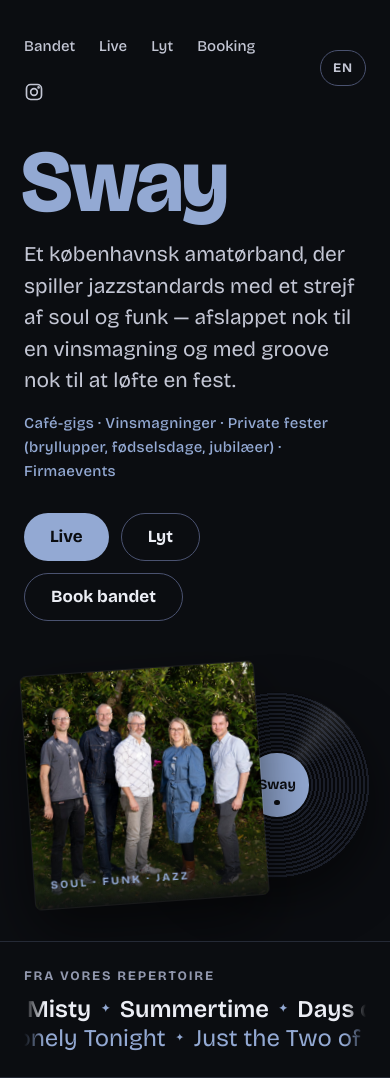
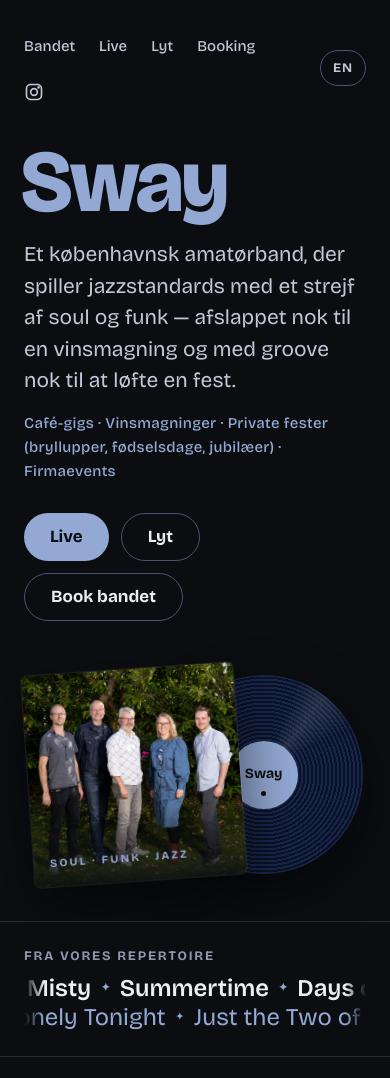
Before and after one commit to swaycph/swaycph-site, a plain HTML site: page index.html in a window 390 px wide. Shown: the top 1078 px of the page. Drawn offline with nearby package versions, Linux system fonts and the light colour scheme.

Commit message:
Bigger navy record matching the album cover
The record is now the cover's size minus about 3 mm on each side and
sits level with it; grooves are dark navy (the small player record
follows). The hero gives the cover column a little more room, and the
phone cover is slightly narrower so the record stays on screen.

Co-Authored-By: Claude Opus 5.5 <noreply@anthropic.com>
Claude-Session: https://claude.ai/code/session_014CmtVsfN7WYAwB1HY8nV3h

```diff
--- a/index.html
+++ b/index.html
@@ -12,7 +12,7 @@
 <link rel="preconnect" href="https://fonts.googleapis.com">
 <link rel="preconnect" href="https://fonts.gstatic.com" crossorigin>
 <link href="https://fonts.googleapis.com/css2?family=Bricolage+Grotesque:opsz,wght@12..96,400..800&display=swap" rel="stylesheet">
-<link rel="stylesheet" href="style.css?v=20261114p">
+<link rel="stylesheet" href="style.css?v=20261114q">
 <script>if (/[?&]theme=classic\b/.test(location.search)) document.documentElement.classList.add('theme-classic');</script>
 <script>
   // Always open at the top: no restored scroll position, and drop a #section left in the address by an earlier click.
@@ -207,9 +207,9 @@
   <a href="https://www.instagram.com/swaysocial_cph/" target="_blank" rel="noopener" class="footer-ig"><svg width="16" height="16" viewBox="0 0 24 24" fill="none" stroke="currentColor" stroke-width="2" aria-hidden="true"><rect x="3" y="3" width="18" height="18" rx="5"/><circle cx="12" cy="12" r="4"/><circle cx="17.5" cy="6.5" r="0.6" fill="currentColor"/></svg>Instagram</a>
 </footer>
 
-<script src="i18n.js?v=20261114p"></script>
-<script src="player.js?v=20261114p"></script>
-<script src="repertoire.js?v=20261114p"></script>
+<script src="i18n.js?v=20261114q"></script>
+<script src="player.js?v=20261114q"></script>
+<script src="repertoire.js?v=20261114q"></script>
 
 </body>
 </html>
--- a/style.css
+++ b/style.css
@@ -10,9 +10,9 @@
   --petrol: #2B3A63;
   --edge: #4A5270;
   --card-2: #1D2130;
-  --groove-a: #07080B;
-  --groove-b: #1A1E29;
-  --groove-c: #222737;
+  --groove-a: #0A1124;
+  --groove-b: #17264A;
+  --groove-c: #1D2F5A;
   --shade: 11, 13, 17;
   --serif: 'Bricolage Grotesque', system-ui, sans-serif;
 }
@@ -74,7 +74,7 @@ h3 { font-size: 28px; margin-top: 8px; }
 
 /* Hero */
 .hero { padding-bottom: 40px; overflow: hidden; }
-.hero-grid { display: grid; grid-template-columns: 6fr 5fr; gap: 40px; align-items: start; padding-top: 0; }
+.hero-grid { display: grid; grid-template-columns: 1fr 1fr; gap: 32px; align-items: start; padding-top: 0; }
 .hero-text { display: flex; flex-direction: column; gap: 22px; }
 .eyebrow { margin: 0; font-size: 14px; font-weight: 700; letter-spacing: 0.18em; text-transform: uppercase; color: var(--gold); }
 .hero h1 { font-weight: 800; letter-spacing: -0.03em; font-size: clamp(88px, 13vw, 190px); line-height: 0.8; margin: -0.06em 0 0 -0.04em; color: var(--gold); }
@@ -159,7 +159,7 @@ button.play { border: none; cursor: pointer; }
 .cover figcaption { position: absolute; inset: auto 0 0 0; padding: 40px 16px 14px; display: flex; flex-direction: column; background: linear-gradient(to top, rgba(var(--shade),0.92), rgba(var(--shade),0)); }
 .cover-top { font-size: 11px; font-weight: 700; letter-spacing: 0.2em; text-transform: uppercase; color: var(--gold); }
 .cover-title { font-family: var(--serif); font-weight: 700; font-size: 26px; line-height: 1.1; color: var(--text); }
-.record { z-index: 1; position: absolute; right: -47%; top: 10%; width: 80%; aspect-ratio: 1; border-radius: 50%; display: flex; align-items: center; justify-content: center;
+.record { z-index: 1; position: absolute; right: -58%; top: 3%; width: 94%; aspect-ratio: 1; border-radius: 50%; display: flex; align-items: center; justify-content: center;
   background: repeating-radial-gradient(circle at center, var(--groove-a) 0 2px, var(--groove-b) 2px 4px); box-shadow: 0 20px 50px rgba(0,0,0,0.5); animation: spin 6s linear infinite; animation-play-state: paused; }
 .record span { width: 34%; aspect-ratio: 1; border-radius: 50%; background: var(--gold); color: var(--ground); display: flex; align-items: center; justify-content: flex-end; flex-direction: column; padding-bottom: 0; font-family: var(--serif); font-weight: 700; font-size: clamp(14px, 1.6vw, 22px); position: relative; }
 .record span { justify-content: center; }
@@ -182,7 +182,7 @@ button.play { border: none; cursor: pointer; }
 @media (max-width: 760px) {
   .bio-cols { grid-template-columns: 1fr; gap: 16px; }
   .hero-grid { grid-template-columns: 1fr; gap: 40px; min-height: 0; padding-top: 16px; }
-  .collage { width: 68%; margin: 8px 0 0 4px; }
+  .collage { width: 62%; margin: 8px 0 0 4px; }
 }
 .members { display: grid; grid-template-columns: repeat(auto-fit, minmax(200px, 1fr)); gap: 24px; }
 .members figure { margin: 0; display: flex; flex-direction: column; gap: 12px; }
```
